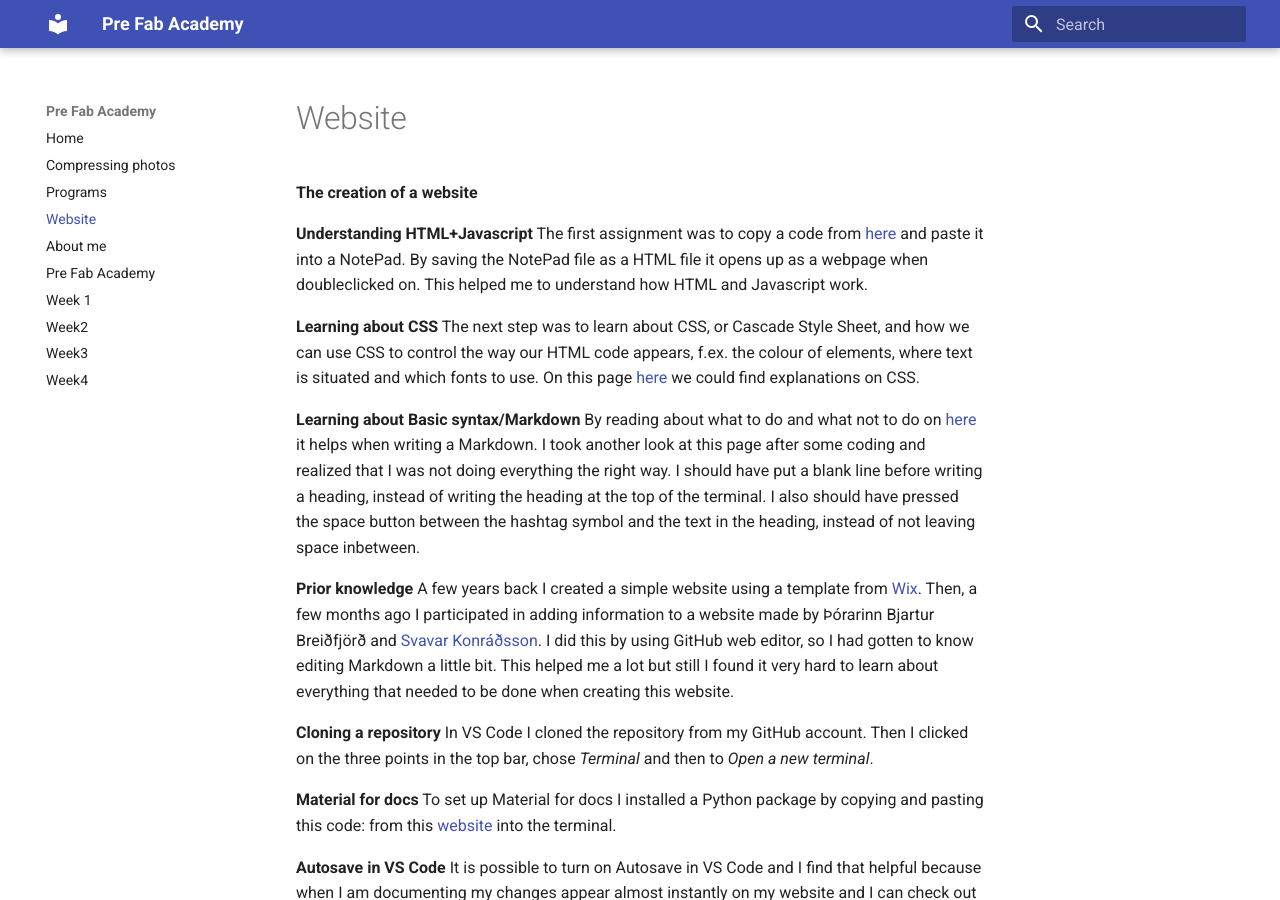
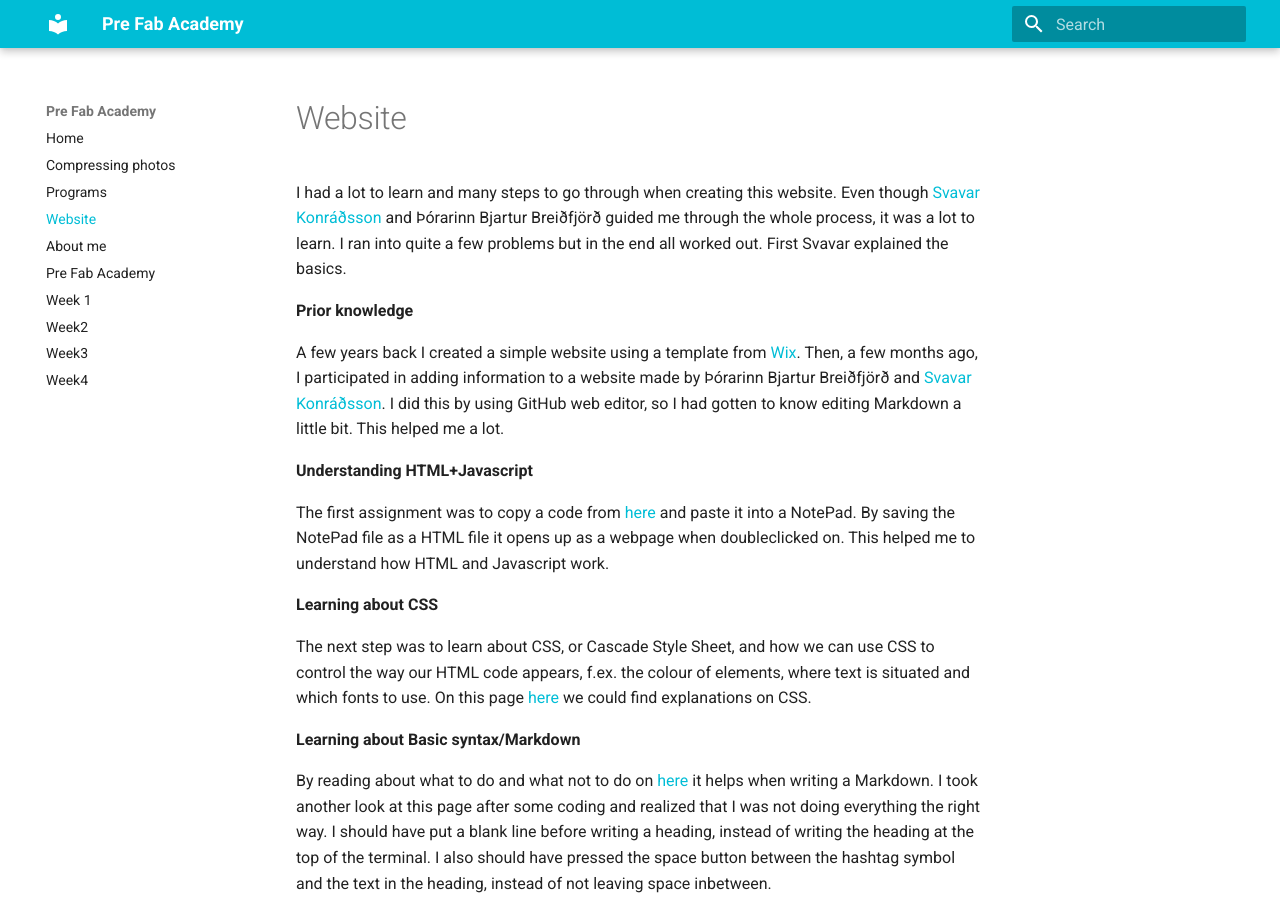
Before and after one commit to OlofH2/Before-Fab-Academy, an MkDocs documentation site: the page built from docs/Website.md, in a window 1280 px wide and 900 px high. Built offline with MkDocs 1.6.1 and Material for MkDocs 9.7.7, drawn with Linux system fonts in a browser that asks for light colours.

```diff
--- a/docs/Website.md
+++ b/docs/Website.md
@@ -1,28 +1,36 @@
+I had a lot to learn and many steps to go through when creating this website. Even though [Svavar Konráðsson](https://fabacademy.org/2023/labs/isafjordur/students/svavar-konradsson/index.html) and Þórarinn Bjartur Breiðfjörð guided me through the whole process, it was a lot to learn. I ran into quite a few problems but in the end all worked out. First Svavar explained the basics.
 
-**The creation of a website**
+**Prior knowledge**
+
+A few years back I created a simple website using a template from [Wix](https://www.wix.com/). Then, a few months ago, I participated in adding information to a website made by Þórarinn Bjartur Breiðfjörð and [Svavar Konráðsson](https://fabacademy.org/2023/labs/isafjordur/students/svavar-konradsson/index.html). I did this by using GitHub web editor, so I had gotten to know editing Markdown a little bit. This helped me a lot.
 
 **Understanding HTML+Javascript**
+
 The first assignment was to copy a code from [here](https://www.w3schools.com/html/default.asp) and paste it into a NotePad. By saving the NotePad file as a HTML file it opens up as a webpage when doubleclicked on. This helped me to understand how HTML and Javascript work.
 
 **Learning about CSS**
+
 The next step was to learn about CSS, or Cascade Style Sheet, and how we can use CSS to control the way our HTML code appears, f.ex. the colour of elements, where text is situated and which fonts to use. On this page [here](https://www.w3schools.com/css/css_intro.asp) we could find explanations on CSS.
 
 **Learning about Basic syntax/Markdown**
+
 By reading about what to do and what not to do on [here](https://www.markdownguide.org/basic-syntax/) it helps when writing a Markdown. I took another look at this page after some coding and realized that I was not doing everything the right way. I should have put a blank line before writing a heading, instead of writing the heading at the top of the terminal. I also should have pressed the space button between the hashtag symbol and the text in the heading, instead of not leaving space inbetween.
 
-**Prior knowledge**
-A few years back I created a simple website using a template from [Wix](https://www.wix.com/). Then, a few months ago I participated in adding information to a website made by Þórarinn Bjartur Breiðfjörð and [Svavar Konráðsson](https://fabacademy.org/2023/labs/isafjordur/students/svavar-konradsson/index.html). I did this by using GitHub web editor, so I had gotten to know editing Markdown a little bit. This helped me a lot but still I found it very hard to learn about everything that needed to be done when creating this website.
 
 **Cloning a repository**
+
 In VS Code I cloned the repository from my GitHub account. Then I clicked on the three points in the top bar, chose *Terminal* and then to *Open a new terminal*.
 
 **Material for docs**
+
 To set up Material for docs I installed a Python package by copying and pasting this code:<pip install mkdocs-material> from this [website](https://squidfunk.github.io/mkdocs-material/getting-started//) into the terminal.
 
 **Autosave in VS Code**
+
 It is possible to turn on Autosave in VS Code and I find that helpful because when I am documenting my changes appear almost instantly on my website and I can check out regurlarly how things look.
 
 **Compressing photos and videos**
+
 In the beginning of my documentation I used the Snipping Tool ![Snipping Tool]
 (img/Snipping_tool_b.jpg)
 Since the size of all images was around 15-50kb I thought that they would be conveniently small for my website, and I decided to load them all up at the same time. When I checked out the website I saw that they were too big.
--- a/mkdocs.yml
+++ b/mkdocs.yml
@@ -2,3 +2,9 @@ site_name: Pre Fab Academy
 
 theme:
   name: material
+
+  features:
+    - header.autohide
+
+  palette:
+    primary: cyan
```
Also changed, not shown: docs/Compressing_photos.md (+2 -2 lines), docs/Programs.md (+4 -1 lines).
